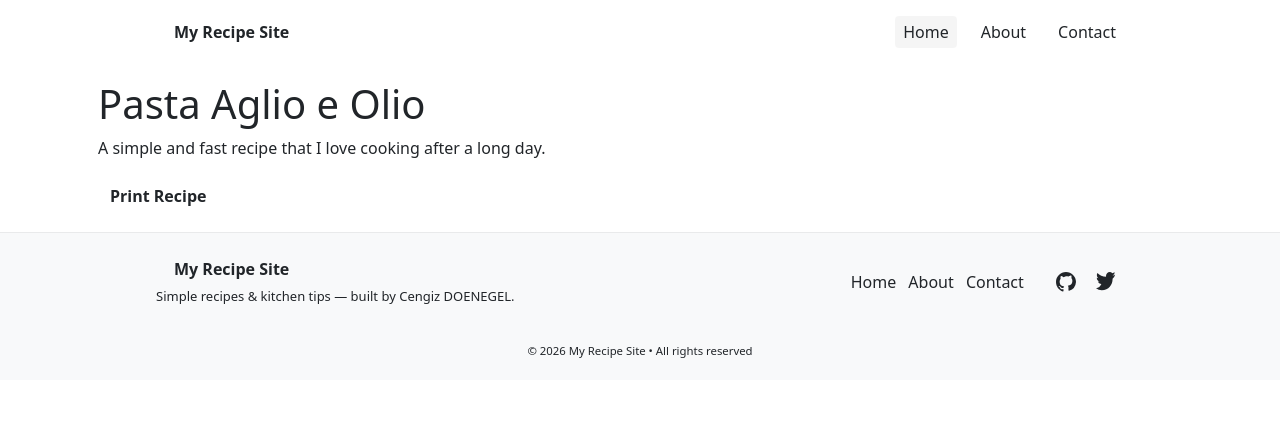
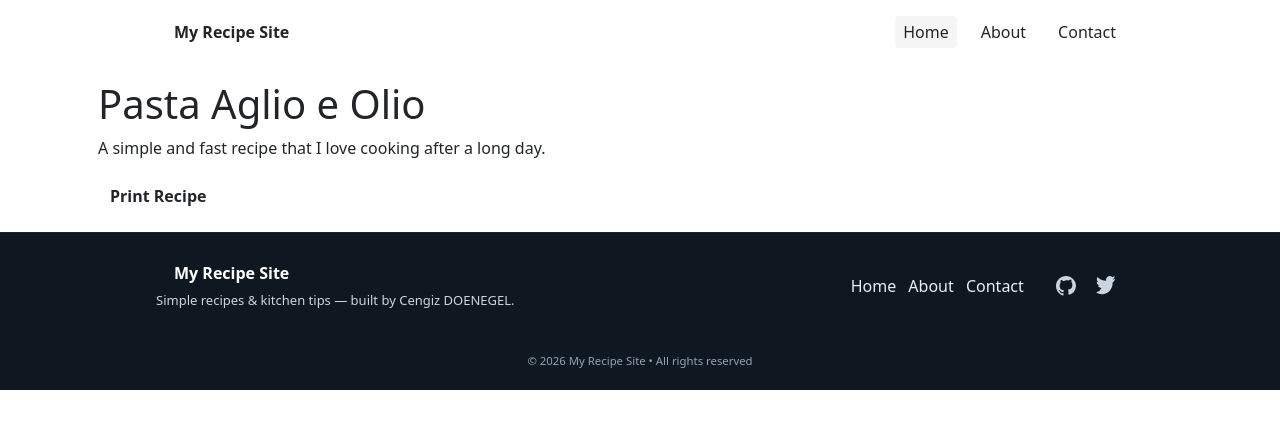
Before and after one commit to cengizdonegel-lang/recipe-site, a plain HTML site: page index.html in a window 1280 px wide. Drawn offline with Linux system fonts and the light colour scheme.

Commit message:
background update

```diff
--- a/components/footer/footer.css
+++ b/components/footer/footer.css
@@ -1,13 +1,13 @@
 .site-footer {
-  background: var(--bs-gray-100);
-  border-top: 1px solid rgba(0,0,0,0.06);
-  color: var(--muted);
+  background: #0f1720; /* dark slate */
+  border-top: 1px solid rgba(255,255,255,0.04);
+  color: var(--bs-gray-200);
 }
 
 .footer-inner {
   max-width: 1000px;
   margin: 0 auto;
-  padding: 24px 16px;
+  padding: 28px 16px;
   display: flex;
   align-items: center;
   justify-content: space-between;
@@ -20,11 +20,12 @@
   align-items: center;
   gap: 8px;
   font-weight: bold;
+  color: #fff;
 }
 
 .footer-left .muted {
   margin: 6px 0 0 0;
-  color: var(--muted);
+  color: #cbd5e1; /* lighter muted */
   font-size: 13px;
 }
 
@@ -37,12 +38,12 @@
 .footer-nav a {
   margin-right: 8px;
   text-decoration: none;
-  color: var(--text);
+  color: #e6eef6; /* light link */
   font-weight: 500;
 }
 
 .footer-nav a:hover {
-  color: var(--accent);
+  color: #fff;
 }
 
 .social .icon {
@@ -52,23 +53,23 @@
   width: 36px;
   height: 36px;
   border-radius: 6px;
-  color: var(--muted);
+  color: #cbd5e1;
   text-decoration: none;
   transition: background 0.15s ease, color 0.15s ease;
 }
 
 .social .icon:hover {
-  color: var(--accent);
-  background: rgba(0,0,0,0.03);
+  color: #fff;
+  background: rgba(255,255,255,0.04);
 }
 
 .footer-bottom {
   max-width: 1000px;
   margin: 0 auto;
-  padding: 10px 16px 20px;
+  padding: 12px 16px 20px;
   text-align: center;
   font-size: 13px;
-  color: var(--muted);
+  color: #94a3b8; /* subtle */
 }
 
 @media (max-width: 560px) {
```
